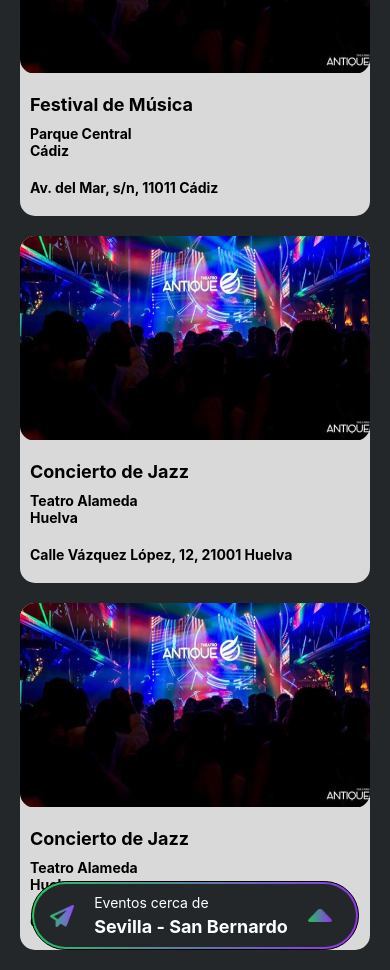
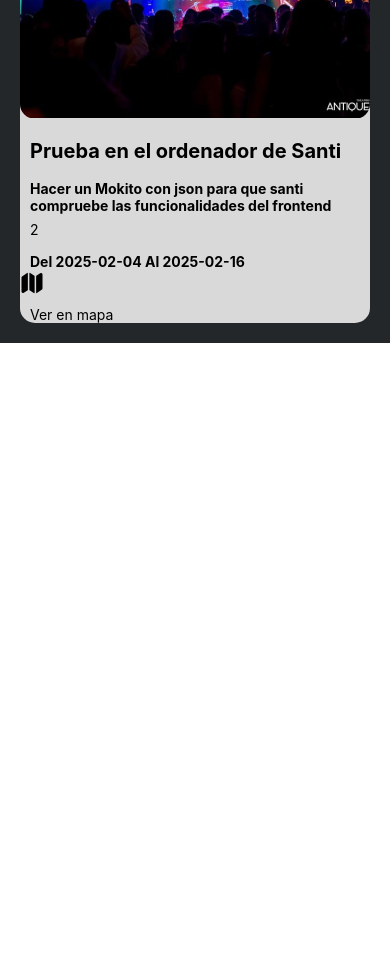
Before and after one commit to Guia-Social/GuiaSocial-Front, a React Native app: screen /Home in a window 390 px wide. Shown: the part 780-1750 px from the top of the page. After the commit the page ends 1123 px from the top, so only its background shows below. Built offline with nearby package versions, Linux system fonts and the light colour scheme.

Commit message:
Cambio nombres mocks

```diff
--- a/src/Muk/EventoMOOK.json
+++ b/src/mocks/EventoMock.json
@@ -7,7 +7,7 @@
         "fechaFin" : "2025-02-16",
         "ubicacion" : "https://maps.app.goo.gl/wTVzYD7LGEtNb9Ad8",
         "categoria" : "1",
-        "ciudad" : "1",
+        "ciudad" : "1 - Sevilla",
         "tipoEvento" : "2",
         "idCreador" : "2"
     },
--- a/src/paginas/tabs/HomeScreen.js
+++ b/src/paginas/tabs/HomeScreen.js
@@ -1,52 +1,34 @@
-import React from 'react';
-import { View, Text, TouchableOpacity, ScrollView, StyleSheet, Image } from 'react-native';
+import React, { useState, useEffect } from 'react';
+import { View, Text, TouchableOpacity, ScrollView, StyleSheet, Image, Linking } from 'react-native';
 import { useNavigation } from '@react-navigation/native';
 import { LinearGradient } from 'expo-linear-gradient';
 import { Ionicons } from '@expo/vector-icons';
 
+// Importo el JSON
+import EventoMock from '../../mocks/EventoMock.json';
+
 export function HomeScreen() {
   const navigation = useNavigation();
 
-  const eventos = [
-    {
-      id: 1,
-      nombre: 'Antique Theatro',
-      lugar: 'Discoteca',
-      ubicacion: 'Sevilla',
-      calle: 'C. Matemáticos Rey Pastor y Castro, s/n, 41092 Sevilla',
-    },
-    {
-      id: 2,
-      nombre: 'Festival de Música',
-      lugar: 'Parque Central',
-      ubicacion: 'Cádiz',
-      calle: 'Av. del Mar, s/n, 11011 Cádiz',
-    },
-    {
-      id: 3,
-      nombre: 'Concierto de Jazz',
-      lugar: 'Teatro Alameda',
-      ubicacion: 'Huelva',
-      calle: 'Calle Vázquez López, 12, 21001 Huelva',
-    },
-    {
-      id: 4,
-      nombre: 'Concierto de Jazz',
-      lugar: 'Teatro Alameda',
-      ubicacion: 'Huelva',
-      calle: 'Calle Vázquez López, 12, 21001 Huelva',
-    },
-  ];
+  const [eventos, setEventos] = useState([]);
+
+  useEffect(() => {
+    // Asignamos los datos del JSON a la constante eventos
+    setEventos(EventoMock);
+  }, []);
+
+  const openMap = (url) => {
+    // Usamos Linking para abrir el enlace en Google Maps
+    Linking.openURL(url).catch(err => console.error("No se pudo abrir la ubicación", err));
+  };
 
   return (
-    <>
     <View style={styles.container}>
       <View style={styles.header}>
         <TouchableOpacity style={styles.menuButton} onPress={() => navigation.navigate('Opciones')}>
-            <Ionicons name="menu" size={40} color="#fff"></Ionicons>
+          <Ionicons name="menu" size={40} color="#fff" />
         </TouchableOpacity>
 
-          {/* Degradado aplicado al borde del calendario */}
         <LinearGradient
           colors={['#22c55e', '#9333ea']}
           start={{ x: 0, y: 0 }}
@@ -55,22 +37,17 @@ export function HomeScreen() {
         >
           <TouchableOpacity style={styles.calendarButton} onPress={() => navigation.navigate('Calendario')}>
             <Text style={styles.calendarTitle}>CALENDARIO</Text>
-              <Ionicons name="chevron-down" size={24} color="#fff"></Ionicons>
+            <Ionicons name="chevron-down" size={24} color="#fff" />
           </TouchableOpacity>
         </LinearGradient>
 
         <TouchableOpacity style={styles.profileButton} onPress={() => navigation.navigate('Perfil')}>
-          <Ionicons name="person-circle" size={50} color="#fff"></Ionicons>
+          <Ionicons name="person-circle" size={50} color="#fff" />
         </TouchableOpacity>
       </View>
 
-      {/* Scroll horizontal de categorías de eventos */}
-      <ScrollView
-        horizontal
-        showsHorizontalScrollIndicator={false}
-        contentContainerStyle={styles.eventCategories}
-      >
-
+      <ScrollView horizontal showsHorizontalScrollIndicator={false} contentContainerStyle={styles.eventCategories}>
+        {/* Agregar los botones de categorías de eventos */}
         <TouchableOpacity style={styles.eventCategoryButton} onPress={() => navigation.navigate('Gastronomia')}>
           <Text style={styles.eventCategoryButtonText}>GASTRONOMÍA</Text>
         </TouchableOpacity>
@@ -95,48 +72,25 @@ export function HomeScreen() {
       <ScrollView>
         <View style={styles.eventList}>
           {eventos.map((evento) => (
-            <View key={evento.id} style={styles.eventCard}>
+            <View key={evento.eventoId} style={styles.eventCard}>
               <Image
                 source={require('../../../assets/imagen-evento.png')}
                 style={styles.eventImage}
               />
               <Text style={styles.eventTitle}>{evento.nombre}</Text>
-              <Text style={styles.eventLocation}>{evento.lugar}</Text>
-              <Text style={styles.eventCity}>{evento.ubicacion}</Text>
-              <Text style={styles.eventStreet}>{evento.calle}</Text>
+              <Text style={styles.eventDescription}>{evento.descripcion}</Text>
+              <Text style={styles.eventCity}>{evento.ciudad}</Text>
+              <Text style={styles.eventDate}>Del {evento.fechaInicio} Al {evento.fechaFin}</Text>
+
+              {/* Icono de mapa para abrir la ubicación en Google Maps */}
+              <TouchableOpacity onPress={() => openMap(evento.ubicacion)}>
+                <Ionicons name="map" size={24} color="#000" /><Text style={styles.eventLocation}>Ver en mapa</Text>
+              </TouchableOpacity>
             </View>
           ))}
         </View>
       </ScrollView>
     </View>
-      {/* Boton localizaciones cercanas */}
-      <View style={styles.buttonLocation}>
-        {/* Degradado aplicado al borde del calendario */}
-        <LinearGradient
-          colors={['#22c55e', '#9333ea']}
-          start={{ x: 0, y: 0 }}
-          end={{ x: 1, y: 1 }}
-          style={styles.gradientBorder}
-        >
-          <TouchableOpacity style={styles.backgroundContainer} onPress={() => navigation.navigate('SearchNearbyLocation')}>
-            <Image
-              source={require('../../../assets/direccion-vector.png')}
-              style={styles.iconLocationImage}
-            />
-            <View style={styles.containerTextButton} >
-              <Text style={styles.nearEvents}>Eventos cerca de</Text>
-              <Text style={styles.nearEventsLocation}>Sevilla - San Bernardo</Text>
-            </View>
-            <View style={styles.iconArrowUpImageContainer}>
-              <Image
-                source={require('../../../assets/flecha.png')}
-                style={styles.iconArrowUpImage}
-              />
-            </View>
-          </TouchableOpacity>
-        </LinearGradient>
-      </View>
-    </>
   );
 }
 
@@ -182,6 +136,8 @@ const styles = StyleSheet.create({
     fontWeight: 'bold',
     marginRight: 8,
   },
+
+  /* Estilos de las cards de los eventos */
 
   eventCategories: {
     flexDirection: 'row',
@@ -229,27 +185,34 @@ const styles = StyleSheet.create({
   eventTitle: {
     padding: 10,
     color: '#000000',
-    fontSize: 18,
+    fontSize: 20,
     fontWeight: 'bold',
   },
 
   eventLocation: {
+    paddingHorizontal: 10,
+    paddingTop: 10,
+    color: '#000000',
+    fontSize: 14,
+  },
+
+  eventCity: {
+    paddingHorizontal: 10,
+    paddingBottom: 15,
+    color: '#000000',
+    fontSize: 14,
+  },
+
+  eventDate: {
     paddingHorizontal: 10,
     color: '#000000',
     fontSize: 14,
     fontWeight: 'bold',
   },
 
-  eventCity: {
+  eventDescription: {
     paddingHorizontal: 10,
-    color: '#000000',
-    fontSize: 14,
-    fontWeight: 'bold',
-  },
-
-  eventStreet: {
-    paddingHorizontal: 10,
-    paddingVertical: 20,
+    paddingVertical: 7,
     color: '#000000',
     fontSize: 14,
     fontWeight: 'bold',
```
Also changed, not shown: src/mocks/UserMock.json (renamed from src/Muk/UserMOOK.json, +0 -2 lines), src/mocks/CategoriaMock.json (renamed from src/Muk/CategoriaMOOK.json), src/mocks/CiudadMock.json (renamed from src/Muk/CiudadMOOK.json), src/mocks/PaisMock.json (renamed from src/Muk/PaisMOOK.json), src/mocks/RolMock.json (renamed from src/Muk/RolMOOK.json), src/mocks/TipoDeEventoMock.json (renamed from src/Muk/TipoDeEventoMOOK.json). Lines whose indentation alone changed are shown as unchanged.
